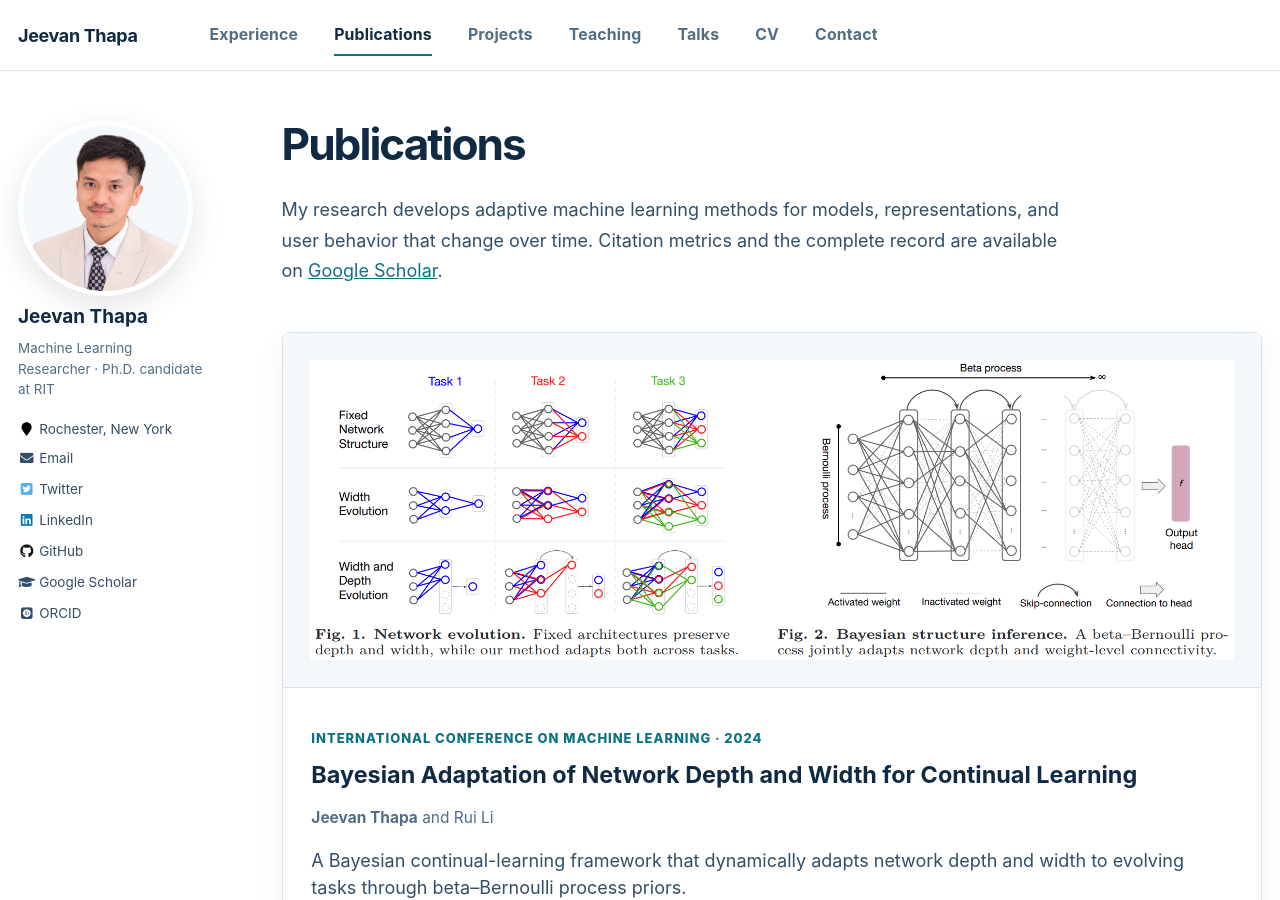
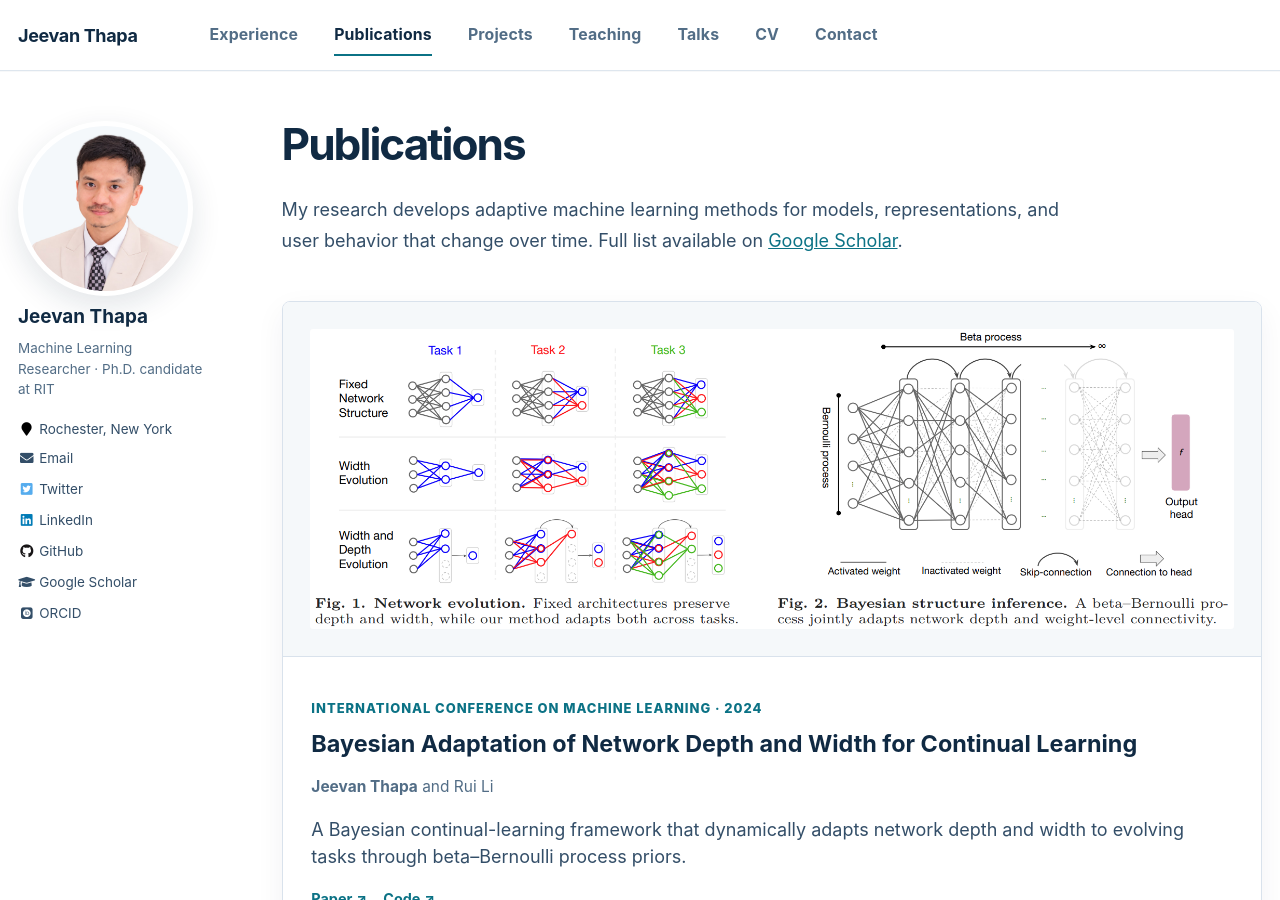
Before and after one commit to jt4812/jt4812.github.io, a Jekyll site: the page built from _pages/publications.md, in a window 1280 px wide and 900 px high. Built offline with Jekyll 4.4.1, drawn with Linux system fonts in a browser that asks for light colours; some web fonts are replaced.

Commit message:
Shorten publications page intro
Co-Authored-By: Claude Opus 5.5 <noreply@anthropic.com>

```diff
--- a/_pages/publications.md
+++ b/_pages/publications.md
@@ -7,7 +7,7 @@ permalink: /publications/
 author_profile: true
 ---
 
-<p class="page-intro">My research develops adaptive machine learning methods for models, representations, and user behavior that change over time. Citation metrics and the complete record are available on <a href="{{ site.author.googlescholar }}">Google Scholar</a>.</p>
+<p class="page-intro">My research develops adaptive machine learning methods for models, representations, and user behavior that change over time. Full list available on <a href="{{ site.author.googlescholar }}">Google Scholar</a>.</p>
 
 <article class="publication-card" id="thapa2024bayesian" itemscope itemtype="https://schema.org/ScholarlyArticle">
   <meta itemprop="datePublished" content="2024">
```
